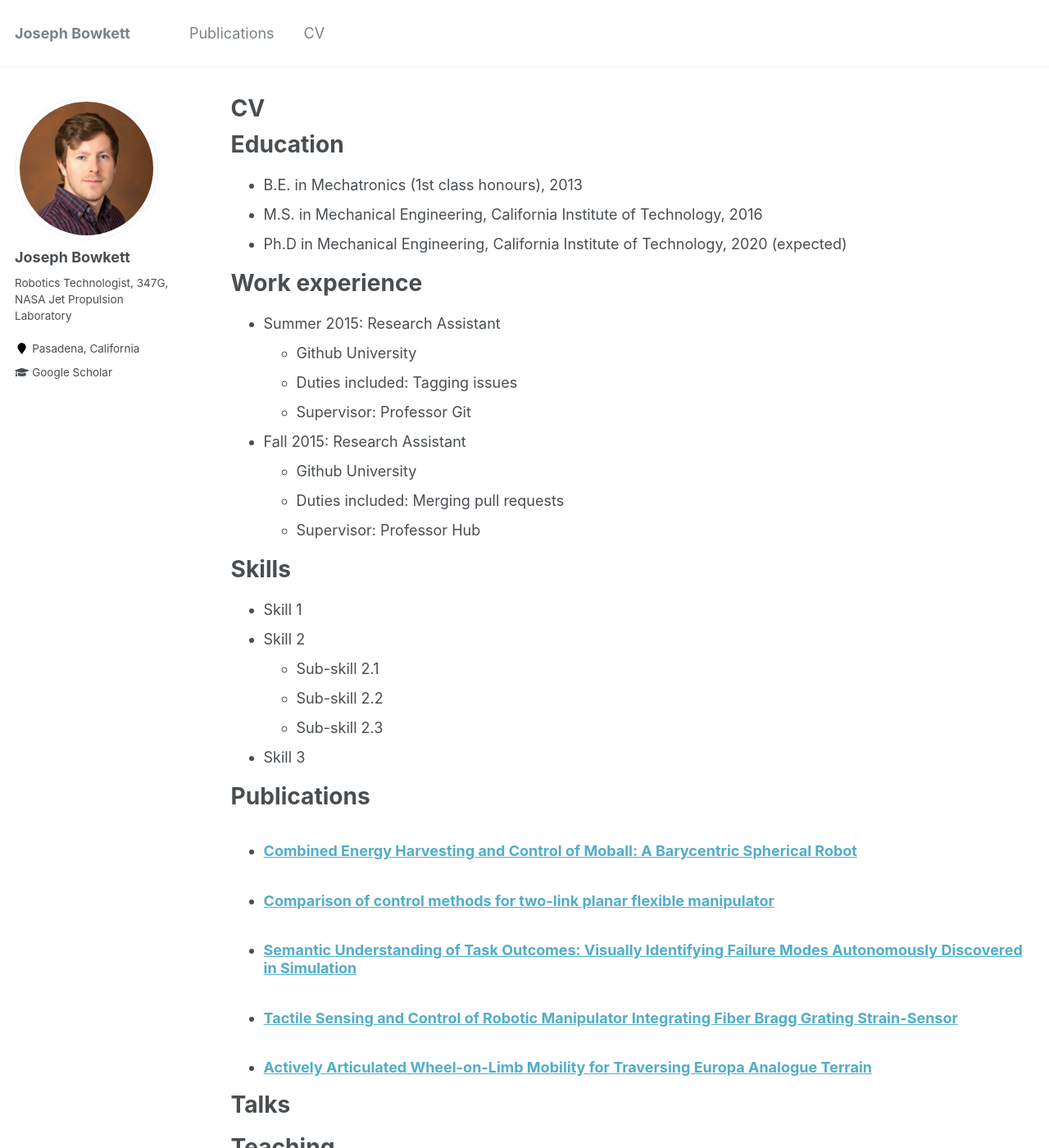
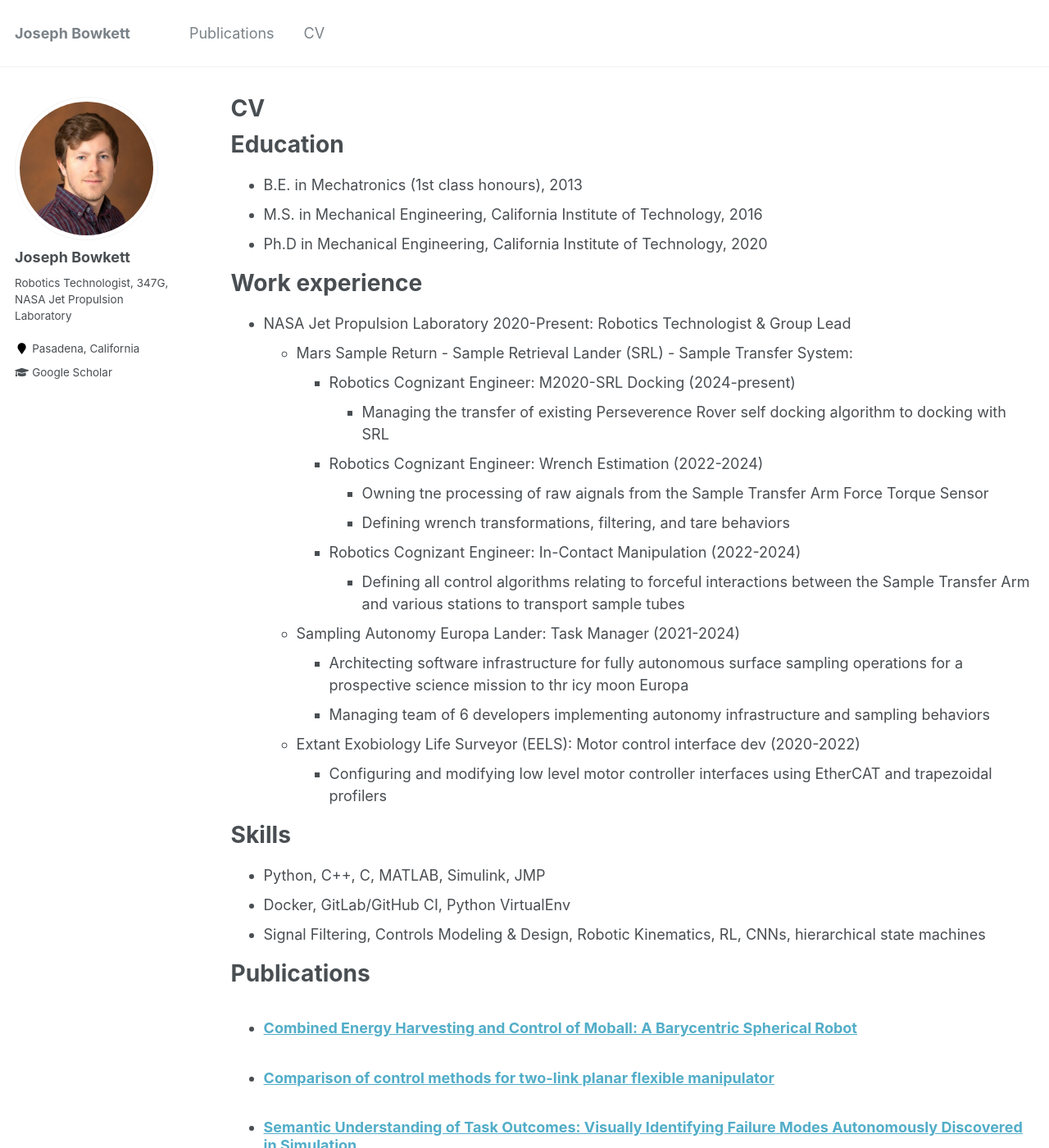
Before and after one commit to JosephBowkett/josephbowkett.github.io, a Jekyll site: the page built from _pages/cv.md, in a window 1280 px wide and 1400 px high. Shown: the whole window at 82% size. Built offline with Jekyll 4.4.1, drawn with Linux system fonts in a browser that asks for light colours.

Commit message:
Update cv.md with job skills changes

```diff
--- a/_pages/cv.md
+++ b/_pages/cv.md
@@ -13,28 +13,30 @@
 ======
 * B.E. in Mechatronics (1st class honours), 2013
 * M.S. in Mechanical Engineering, California Institute of Technology, 2016
-* Ph.D in Mechanical Engineering, California Institute of Technology, 2020 (expected)
+* Ph.D in Mechanical Engineering, California Institute of Technology, 2020
 
 Work experience
 ======
-* Summer 2015: Research Assistant
-  * Github University
-  * Duties included: Tagging issues
-  * Supervisor: Professor Git
-
-* Fall 2015: Research Assistant
-  * Github University
-  * Duties included: Merging pull requests
-  * Supervisor: Professor Hub
+* NASA Jet Propulsion Laboratory 2020-Present: Robotics Technologist & Group Lead
+  * Mars Sample Return - Sample Retrieval Lander (SRL) - Sample Transfer System:
+    * Robotics Cognizant Engineer: M2020-SRL Docking (2024-present)
+      * Managing the transfer of existing Perseverence Rover self docking algorithm to docking with SRL
+    * Robotics Cognizant Engineer: Wrench Estimation (2022-2024)
+      * Owning tne processing of raw aignals from the Sample Transfer Arm Force Torque Sensor
+      * Defining wrench transformations, filtering, and tare behaviors
+    * Robotics Cognizant Engineer: In-Contact Manipulation (2022-2024)
+      * Defining all control algorithms relating to forceful interactions between the Sample Transfer Arm and various stations to transport sample tubes
+  * Sampling Autonomy Europa Lander: Task Manager (2021-2024)
+    * Architecting software infrastructure for fully autonomous surface sampling operations for a prospective science mission to thr icy moon Europa
+    * Managing team of 6 developers implementing autonomy infrastructure and sampling behaviors
+  * Extant Exobiology Life Surveyor (EELS): Motor control interface dev (2020-2022)
+    * Configuring and modifying low level motor controller interfaces using EtherCAT and trapezoidal profilers
 
 Skills
 ======
-* Skill 1
-* Skill 2
-  * Sub-skill 2.1
-  * Sub-skill 2.2
-  * Sub-skill 2.3
-* Skill 3
+* Python, C++, C, MATLAB, Simulink, JMP
+* Docker, GitLab/GitHub CI, Python VirtualEnv
+* Signal Filtering, Controls Modeling & Design, Robotic Kinematics, RL, CNNs, hierarchical state machines
 
 Publications
 ======
```
